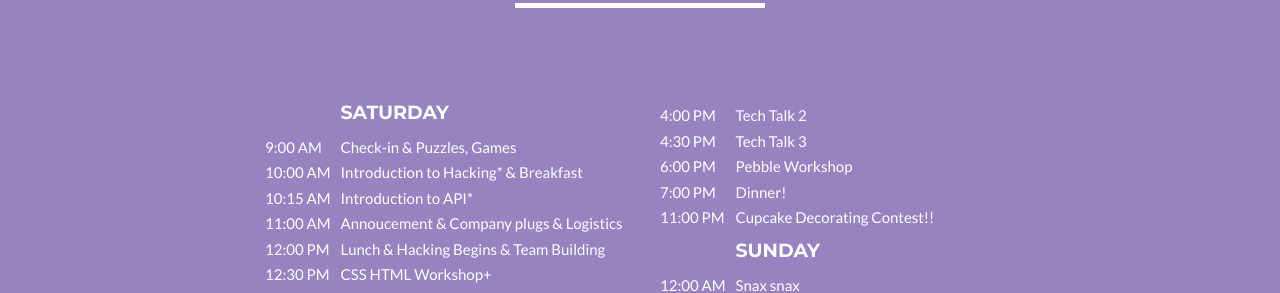
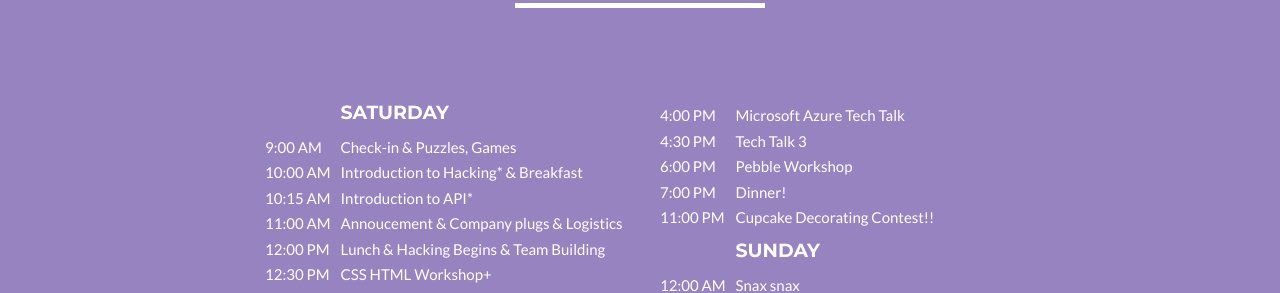
Before and after one commit to ruhackhers/ruhackhers-2016, a Jekyll site: the page built from index.html, in a window 1280 px wide and 900 px high, scrolled down 1656 px. Shown: the part 154-447 px from the top of the window. Built offline with Jekyll 4.4.1, drawn with Linux system fonts in a browser that asks for light colours; a style sheet for code colours, icons or effects is not loaded.

Commit message:
tech talk update

```diff
--- a/_includes/schedule.html
+++ b/_includes/schedule.html
@@ -119,7 +119,7 @@
 				<table class="sched">
 					<tr>
 						<td class="tg-031e">4:00 PM</td>
-						<td class="tg-031e">Tech Talk 2</td>
+						<td class="tg-031e">Microsoft Azure Tech Talk</td>
 					</tr>
 					<tr>
 						<td class="tg-031e">4:30 PM</td>
```
